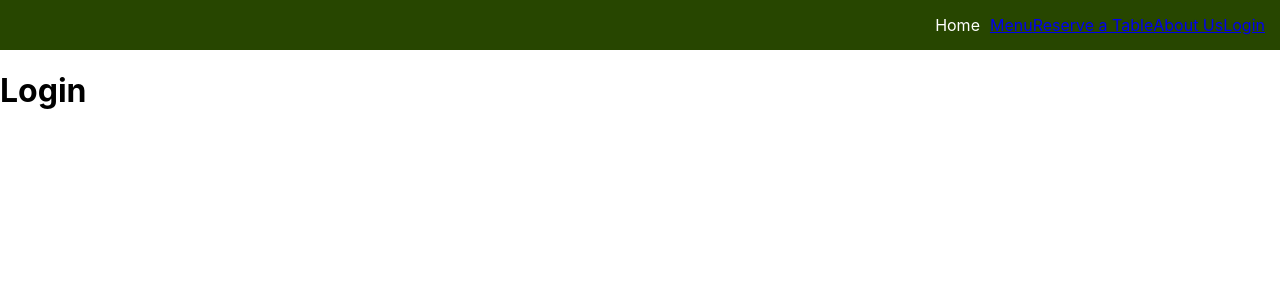
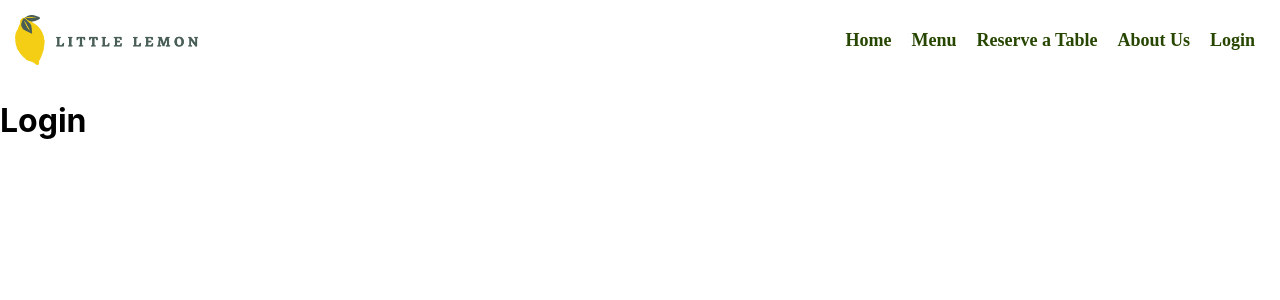
Before and after one commit to 006ushra/Little-Lemon-WebApp, a React (Create React App) app: page /login in a window 1280 px wide. Shown: the top 300 px of the page. Built offline with nearby package versions, Linux system fonts and the light colour scheme.

Commit message:
Styled Header and made it sticky

```diff
--- a/src/Components/Header.js
+++ b/src/Components/Header.js
@@ -5,17 +5,23 @@ import Menu from "../Pages/Menu";
 import ReserveATable from "../Pages/ReserveATable";
 import AboutUs from "../Pages/AboutUs";
 import Login from "../Pages/Login";
+import logo from "../assets/Little-Lemon-Logo.png"
+
+
 
 function Header() {
     return (
         <div>
-            <nav className="header-nav">
-                <Link to={"/"} style={{color: "white", textDecoration: "none", paddingInlineStart: "10px", paddingInlineEnd: "10px"}}>Home</Link>
-                <Link to={"/menu"}>Menu</Link>
-                <Link to={"/reserve"}>Reserve a Table</Link>
-                <Link to={"/about"}>About Us</Link>
-                <Link to={"/login"}>Login</Link>
-            </nav>
+            <div className="header" >
+                <img src={logo} style={{height: "50px", margin: "15px"}} />
+                <nav className="header-nav">
+                    <Link className={"navLink"} to={"/"}>Home</Link>
+                    <Link className={"navLink"} to={"/menu"}>Menu</Link>
+                    <Link className={"navLink"} to={"/reserve"}>Reserve a Table</Link>
+                    <Link className={"navLink"} to={"/about"}>About Us</Link>
+                    <Link className={"navLink"} to={"/login"}>Login</Link>
+                </nav>
+            </div>
             <Routes>
                 <Route path="/" element={<Homepage/>}></Route>
                 <Route path="/menu" element={<Menu/>}></Route>
--- a/src/Styles/Header.css
+++ b/src/Styles/Header.css
@@ -1,6 +1,22 @@
+.header {
+    display: flex;
+    flex-direction: row;
+    justify-content: space-between;
+    position: sticky;
+    top: 0px;
+    background: #ffffff
+}
 .header-nav {
     padding: 15px;
-    background-color: #274600;
-    display: flex;
-    justify-content: flex-end
+    align-self: center;
 }
+.navLink {
+    color: #274600;
+    text-decoration: none;
+    padding-inline-start: 10px;
+    padding-inline-end: 10px;
+    font-family: "Markazi Text";
+    font-size: 18px;
+    font-weight: 600;
+    align-self: center;
+}
```
Also changed, not shown: src/assets/Little-Lemon-Logo.png (added).
